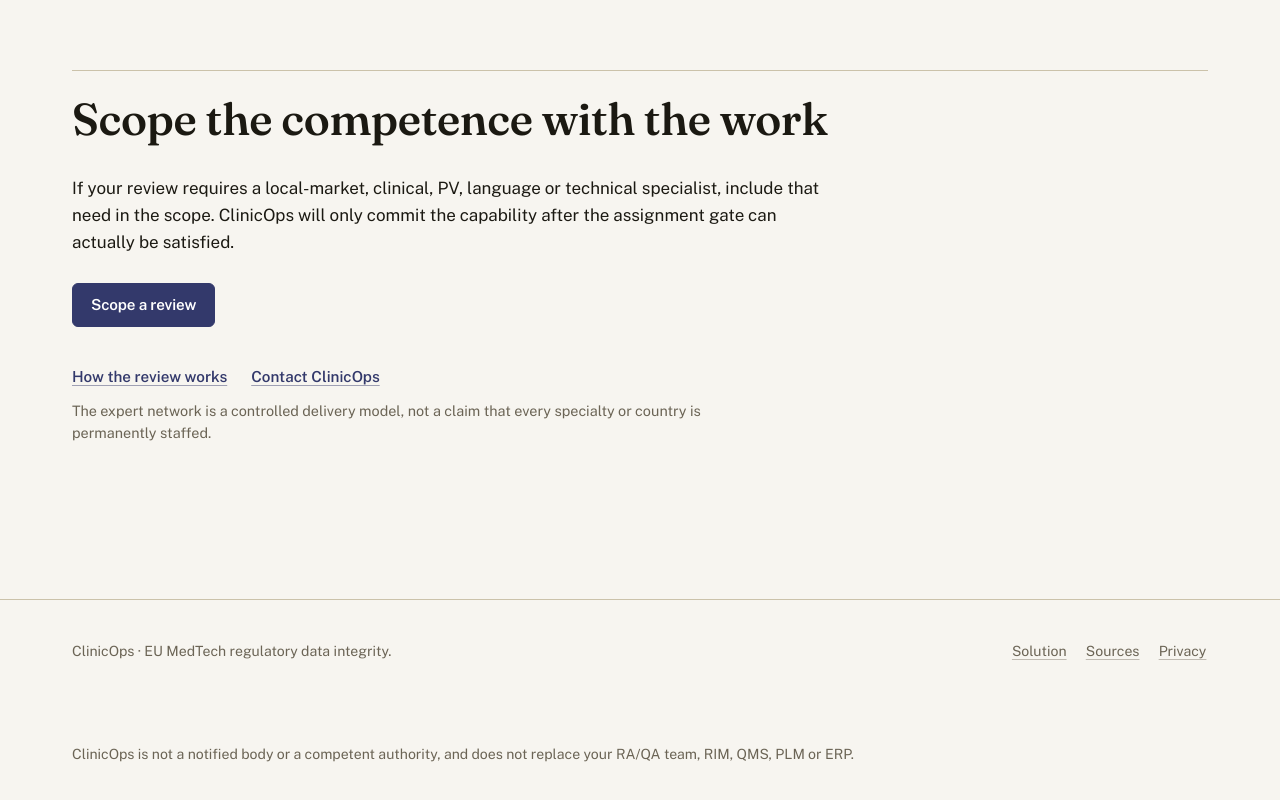
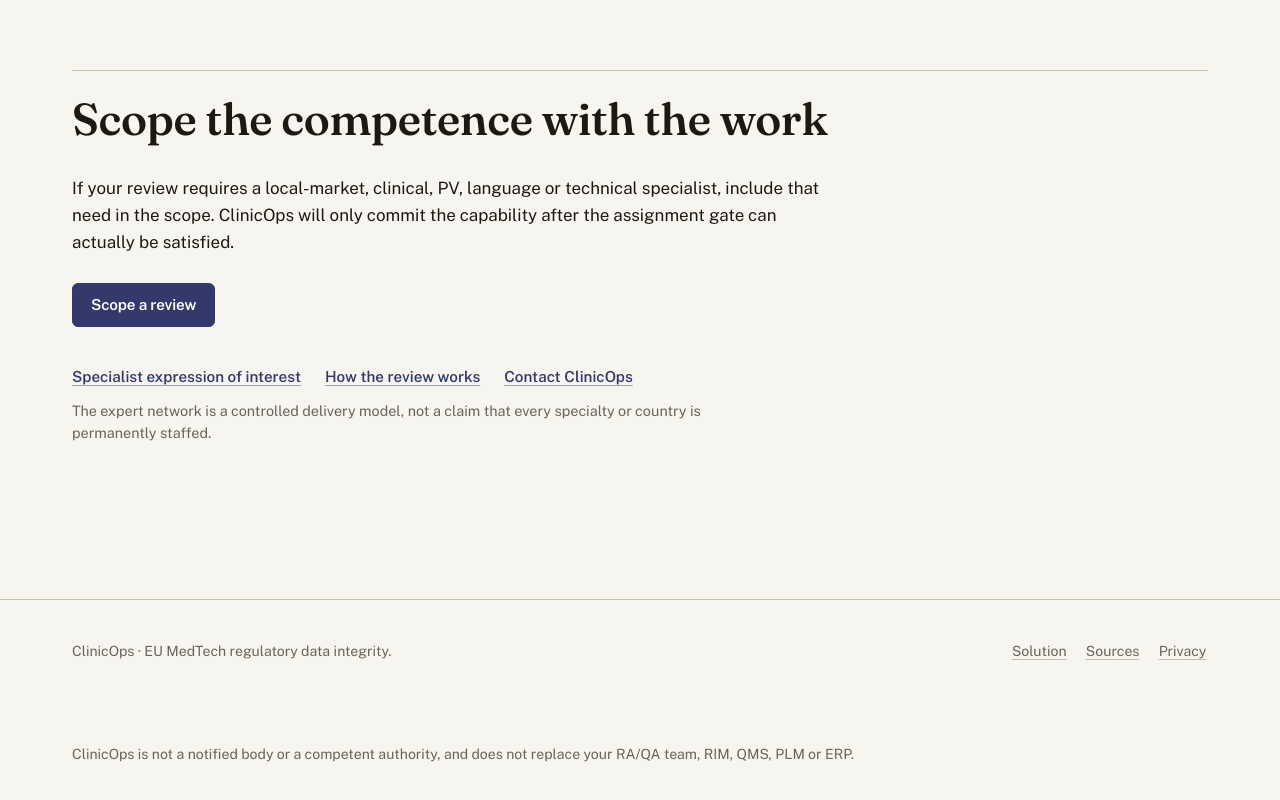
Before and after one commit to aliiskandar310796-beep/ClinicOps, a plain HTML site: page docs/expert-network.html in a window 1280 px wide. Shown: the part 2237-3037 px from the top of the page. Drawn offline with Linux system fonts and the light colour scheme.

Commit message:
Connect expert network page to controlled specialist intake

```diff
--- a/docs/expert-network.html
+++ b/docs/expert-network.html
@@ -44,7 +44,7 @@
 
 <section class="closing"><h2>Scope the competence with the work</h2>
 <p>If your review requires a local-market, clinical, PV, language or technical specialist, include that need in the scope. ClinicOps will only commit the capability after the assignment gate can actually be satisfied.</p>
-<div class="cta-row"><a class="cta primary" href="assessment-intake?workstream=integrity-review">Scope a review</a></div><p class="cta-links"><a href="services">How the review works</a><a href="contact">Contact ClinicOps</a></p>
+<div class="cta-row"><a class="cta primary" href="assessment-intake?workstream=integrity-review">Scope a review</a></div><p class="cta-links"><a href="expert-network-interest">Specialist expression of interest</a><a href="services">How the review works</a><a href="contact">Contact ClinicOps</a></p>
 <p class="small muted">The expert network is a controlled delivery model, not a claim that every specialty or country is permanently staffed.</p></section>
 </main>
 <footer class="site"><div class="footer-inner"><span>ClinicOps · EU MedTech regulatory data integrity.</span><span><a href="services">Solution</a><a href="primary-sources">Sources</a><a href="privacy-notice/">Privacy</a></span></div><div class="footer-inner"><span>ClinicOps is not a notified body or a competent authority, and does not replace your RA/QA team, RIM, QMS, PLM or ERP.</span></div></footer>
```
